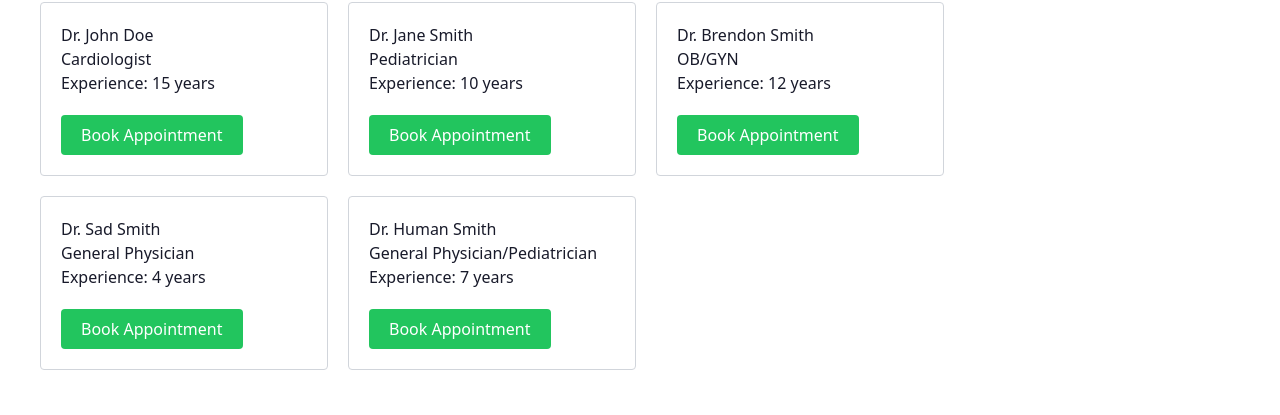
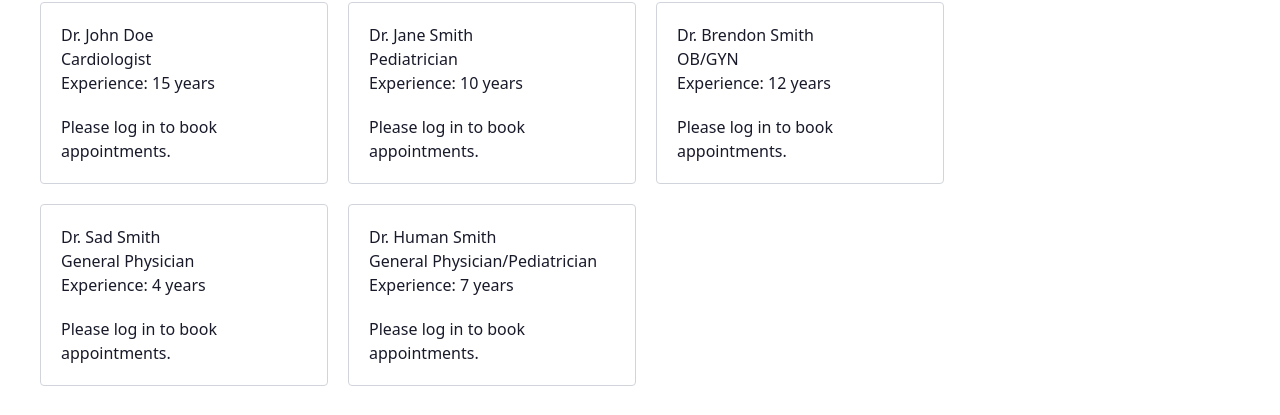
Before and after one commit to PracticeProjectGroup7/Frontend, a Vue app: page /services in a window 1280 px wide. Shown: the part 280-695 px from the top of the page. Built offline with nearby package versions, Linux system fonts and the light colour scheme; no server answers.

Commit message:
Refactor Service Catalog files

```diff
--- a/src/components/TheNavBar.vue
+++ b/src/components/TheNavBar.vue
@@ -59,7 +59,7 @@ const placeHolder = computed(() => {
       <div class="navbar-center flex">
         <ul class="menu menu-horizontal text-lg">
           <li>
-            <RouterLink :to="{ name: ROUTE_SERVICE_CATALOG }"><a>Services</a></RouterLink>
+            <RouterLink :to="{ name: ROUTE_SERVICE_CATALOG }" :props="{ loggedIn }"><a>Services</a></RouterLink>
           </li>
           <li v-if="loggedIn && (userRole == 'admin' || userRole == 'staff')"><a>Patient Management</a></li>
           <li v-if="loggedIn && userRole == 'admin'"><a>Staff Management</a></li>
--- a/src/router/index.js
+++ b/src/router/index.js
@@ -59,6 +59,7 @@ const routes = [
     path: '/services',
     name: ROUTE_SERVICE_CATALOG,
     component: ServicesCatalogView,
+    props: true,
   },
 ];
 
--- a/src/views/catalog/ServicesCatalogView.vue
+++ b/src/views/catalog/ServicesCatalogView.vue
@@ -3,8 +3,8 @@ const FILENAME = 'ServicesCatalogView.vue';
 
 import { ref, computed } from 'vue';
 
-import DoctorAppointments from './DoctorAppointments.vue';
-import LabTests from './LabTests.vue';
+import DoctorAppointments from '../../components/ServiceCatalog/DoctorAppointments.vue';
+import LabTests from '../../components/ServiceCatalog/LabTests.vue';
 
 import { BOOKING_TYPE_LAB, BOOKING_TYPE_DOCTOR } from '../../config/constants';
 
@@ -16,6 +16,13 @@ function showContent(type) {
   currentContent.value = type;
 }
 
+const props = defineProps({
+  loggedIn: {
+    type: Boolean,
+    required: false,
+    default: false,
+  },
+});
 </script>
 
 <template>
@@ -31,11 +38,11 @@ function showContent(type) {
 
     <div class="content">
       <div v-if="currentContent === BOOKING_TYPE_DOCTOR">
-        <DoctorAppointments :loggedIn="true" />
+        <DoctorAppointments :loggedIn="loggedIn" />
       </div>
 
       <div v-if="currentContent === BOOKING_TYPE_LAB">
-        <LabTests :loggedIn="true" />
+        <LabTests :loggedIn="loggedIn" />
       </div>
     </div>
   </div>
```
Also changed, not shown: src/components/ServiceCatalog/DoctorAppointments.vue (renamed from src/views/catalog/DoctorAppointments.vue), src/components/ServiceCatalog/LabTests.vue (renamed from src/views/catalog/LabTests.vue).
